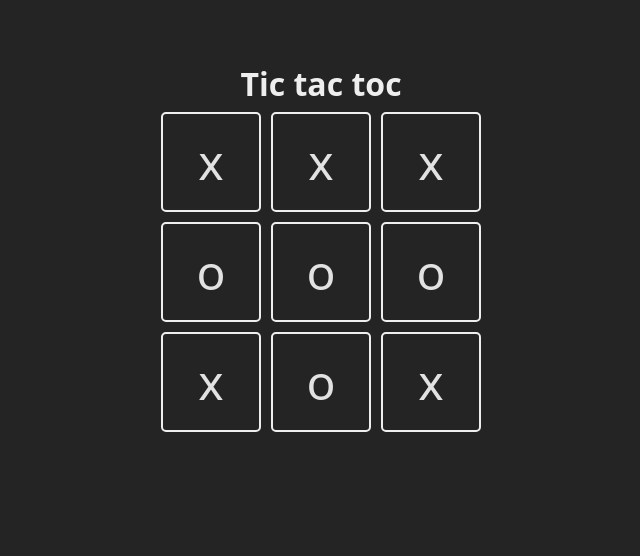
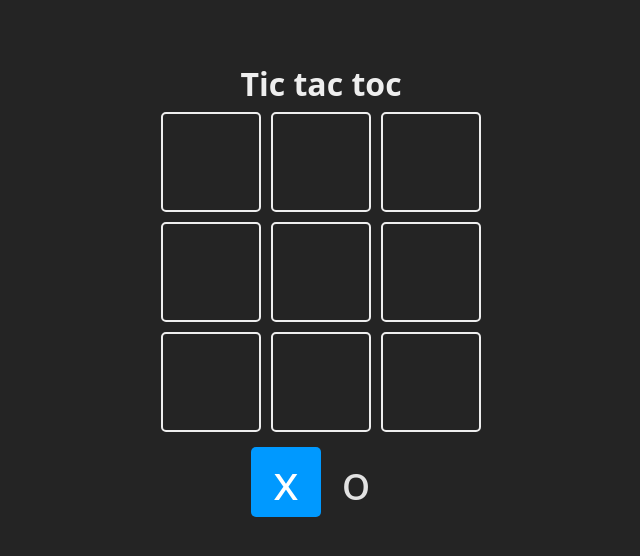
Before and after one commit to soadfreyle/learn-react, a React (Vite) app in the folder projects/02-tic-tac-toe/: page / in a window 1280 px wide. Shown: the top 556 px of the page, without its empty margins (319-959 px from the left). Built offline with nearby package versions, Linux system fonts and the light colour scheme.

Commit message:
visual rendering whose turn it is.

```diff
--- a/projects/02-tic-tac-toe/src/App.jsx
+++ b/projects/02-tic-tac-toe/src/App.jsx
@@ -6,22 +6,16 @@
   o: "o",
 };
 
-const Square = ({ children, updateBoard, index }) => {
-  return <div className="square">{children}</div>;
+const Square = ({ children, isSelected, updateBoard, index }) => {
+  const className = `square ${isSelected ? "is-selected" : ""} `;
+  return <div className={className}>{children}</div>;
 };
+
 function App() {
-  const [board, setBoard] = useState([
-    "x",
-    "x",
-    "x",
-    "o",
-    "o",
-    "o",
-    "x",
-    "o",
-    "x",
-  ]);
-  console.log(board);
+  const [board, setBoard] = useState(Array(9).fill(null));
+  //estado para saber el turno
+  const [turn, setTurn] = useState(TURNS.x);
+
   return (
     <main className="board">
       <h1>Tic tac toc</h1>
@@ -34,6 +28,11 @@
           );
         })}
       </section>
+
+      <section className="turn">
+        <Square isSelected={turn === TURNS.x}>{TURNS.x}</Square>
+        <Square isSelected={turn === TURNS.o}>{TURNS.o}</Square>
+      </section>
     </main>
   );
 }
```
